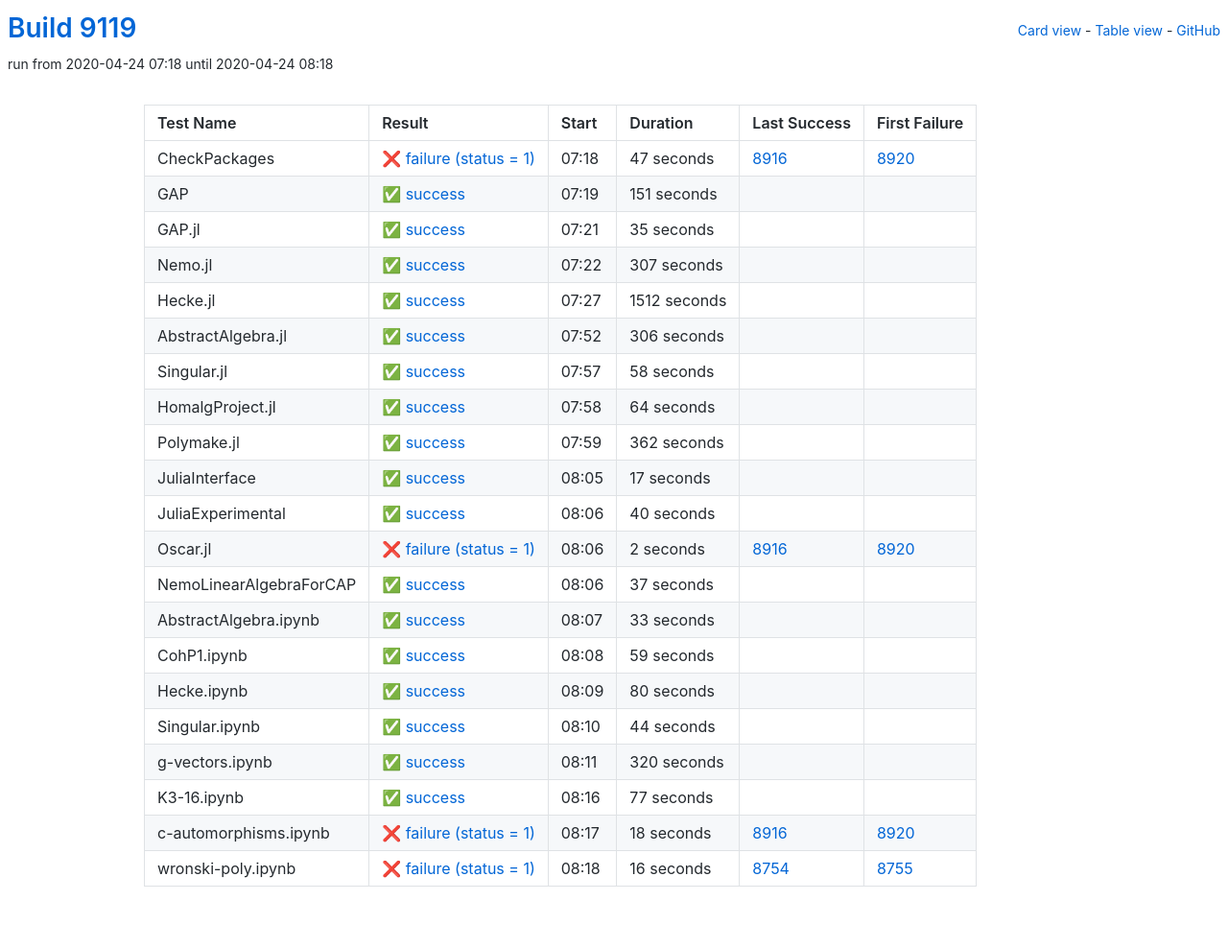
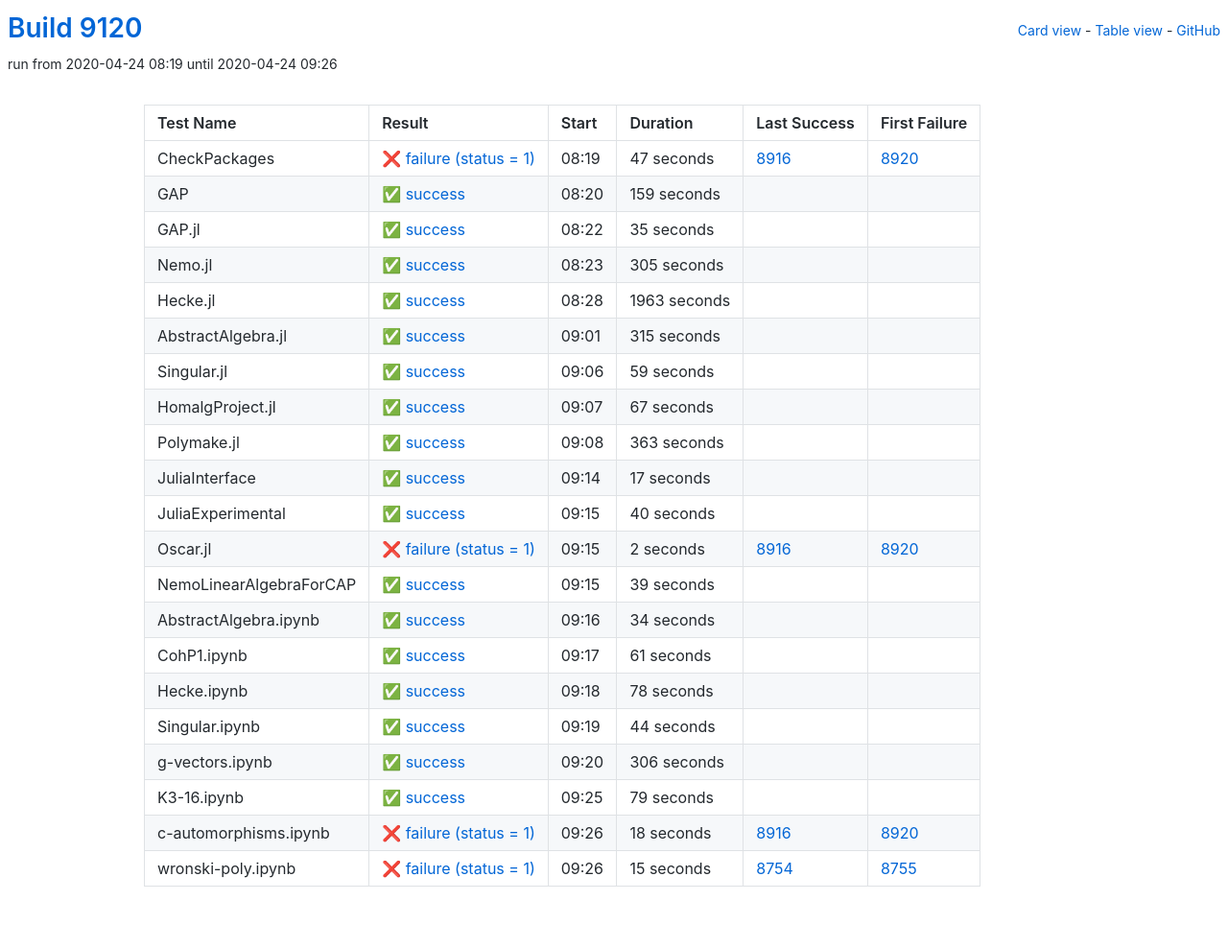
Before and after one commit to oscar-system/oscar-ci-status, a Jekyll site: the page built from table.html, in a window 1280 px wide. Shown: the whole page at 96% size. Built offline with Jekyll 4.4.1, drawn with Linux system fonts in a browser that asks for light colours.

Commit message:
Build 9120

```diff
--- a/_data/ci.yml
+++ b/_data/ci.yml
@@ -1,5 +1,5 @@
-build: 9119
-build_url: https://oscarci.mathematik.uni-kl.de/job/oscar/9119/
+build: 9120
+build_url: https://oscarci.mathematik.uni-kl.de/job/oscar/9120/
 job: oscar
 tests:
 - duration: 47
@@ -8,20 +8,20 @@
   first_failure_url: https://oscarci.mathematik.uni-kl.de/job/oscar/8920/
   last_success: 8916
   last_success_url: https://oscarci.mathematik.uni-kl.de/job/oscar/8916/
-  log: https://oscarci.mathematik.uni-kl.de/job/oscar/9119/artifact/logs/build-9119/CheckPackages.log
+  log: https://oscarci.mathematik.uni-kl.de/job/oscar/9120/artifact/logs/build-9120/CheckPackages.log
   name: CheckPackages
-  start: 2020-04-24 07:18
+  start: 2020-04-24 08:19
   status: failure
   success: false
-- duration: 151
+- duration: 159
   exitcode: 0
   first_failure: false
   first_failure_url: null
   last_success: false
   last_success_url: null
-  log: https://oscarci.mathematik.uni-kl.de/job/oscar/9119/artifact/logs/build-9119/GAP.log
+  log: https://oscarci.mathematik.uni-kl.de/job/oscar/9120/artifact/logs/build-9120/GAP.log
   name: GAP
-  start: 2020-04-24 07:19
+  start: 2020-04-24 08:20
   status: success
   success: true
 - duration: 35
@@ -30,31 +30,163 @@
   first_failure_url: null
   last_success: false
   last_success_url: null
-  log: https://oscarci.mathematik.uni-kl.de/job/oscar/9119/artifact/logs/build-9119/GAP.jl.log
+  log: https://oscarci.mathematik.uni-kl.de/job/oscar/9120/artifact/logs/build-9120/GAP.jl.log
   name: GAP.jl
-  start: 2020-04-24 07:21
+  start: 2020-04-24 08:22
   status: success
   success: true
-- duration: 307
+- duration: 305
   exitcode: 0
   first_failure: false
   first_failure_url: null
   last_success: false
   last_success_url: null
-  log: https://oscarci.mathematik.uni-kl.de/job/oscar/9119/artifact/logs/build-9119/Nemo.jl.log
+  log: https://oscarci.mathematik.uni-kl.de/job/oscar/9120/artifact/logs/build-9120/Nemo.jl.log
   name: Nemo.jl
-  start: 2020-04-24 07:22
+  start: 2020-04-24 08:23
   status: success
   success: true
-- duration: 1512
+- duration: 1963
   exitcode: 0
   first_failure: false
   first_failure_url: null
   last_success: false
   last_success_url: null
-  log: https://oscarci.mathematik.uni-kl.de/job/oscar/9119/artifact/logs/build-9119/Hecke.jl.log
+  log: https://oscarci.mathematik.uni-kl.de/job/oscar/9120/artifact/logs/build-9120/Hecke.jl.log
   name: Hecke.jl
-  start: 2020-04-24 07:27
+  start: 2020-04-24 08:28
+  status: success
+  success: true
+- duration: 315
+  exitcode: 0
+  first_failure: false
+  first_failure_url: null
+  last_success: false
+  last_success_url: null
+  log: https://oscarci.mathematik.uni-kl.de/job/oscar/9120/artifact/logs/build-9120/AbstractAlgebra.jl.log
+  name: AbstractAlgebra.jl
+  start: 2020-04-24 09:01
+  status: success
+  success: true
+- duration: 59
+  exitcode: 0
+  first_failure: false
+  first_failure_url: null
+  last_success: false
+  last_success_url: null
+  log: https://oscarci.mathematik.uni-kl.de/job/oscar/9120/artifact/logs/build-9120/Singular.jl.log
+  name: Singular.jl
+  start: 2020-04-24 09:06
+  status: success
+  success: true
+- duration: 67
+  exitcode: 0
+  first_failure: false
+  first_failure_url: null
+  last_success: false
+  last_success_url: null
+  log: https://oscarci.mathematik.uni-kl.de/job/oscar/9120/artifact/logs/build-9120/HomalgProject.jl.log
+  name: HomalgProject.jl
+  start: 2020-04-24 09:07
+  status: success
+  success: true
+- duration: 363
+  exitcode: 0
+  first_failure: false
+  first_failure_url: null
+  last_success: false
+  last_success_url: null
+  log: https://oscarci.mathematik.uni-kl.de/job/oscar/9120/artifact/logs/build-9120/Polymake.jl.log
+  name: Polymake.jl
+  start: 2020-04-24 09:08
+  status: success
+  success: true
+- duration: 17
+  exitcode: 0
+  first_failure: false
+  first_failure_url: null
+  last_success: false
+  last_success_url: null
+  log: https://oscarci.mathematik.uni-kl.de/job/oscar/9120/artifact/logs/build-9120/JuliaInterface.log
+  name: JuliaInterface
+  start: 2020-04-24 09:14
+  status: success
+  success: true
+- duration: 40
+  exitcode: 0
+  first_failure: false
+  first_failure_url: null
+  last_success: false
+  last_success_url: null
+  log: https://oscarci.mathematik.uni-kl.de/job/oscar/9120/artifact/logs/build-9120/JuliaExperimental.log
+  name: JuliaExperimental
+  start: 2020-04-24 09:15
+  status: success
+  success: true
+- duration: 2
+  exitcode: 1
+  first_failure: 8920
+  first_failure_url: https://oscarci.mathematik.uni-kl.de/job/oscar/8920/
+  last_success: 8916
+  last_success_url: https://oscarci.mathematik.uni-kl.de/job/oscar/8916/
+  log: https://oscarci.mathematik.uni-kl.de/job/oscar/9120/artifact/logs/build-9120/Oscar.jl.log
+  name: Oscar.jl
+  start: 2020-04-24 09:15
+  status: failure
+  success: false
+- duration: 39
+  exitcode: 0
+  first_failure: false
+  first_failure_url: null
+  last_success: false
+  last_success_url: null
+  log: https://oscarci.mathematik.uni-kl.de/job/oscar/9120/artifact/logs/build-9120/NemoLinearAlgebraForCAP.log
+  name: NemoLinearAlgebraForCAP
+  start: 2020-04-24 09:15
+  status: success
+  success: true
+- duration: 34
+  exitcode: 0
+  first_failure: false
+  first_failure_url: null
+  last_success: false
+  last_success_url: null
+  log: https://oscarci.mathematik.uni-kl.de/job/oscar/9120/artifact/logs/build-9120/AbstractAlgebra.ipynb.log
+  name: AbstractAlgebra.ipynb
+  start: 2020-04-24 09:16
+  status: success
+  success: true
+- duration: 61
+  exitcode: 0
+  first_failure: false
+  first_failure_url: null
+  last_success: false
+  last_success_url: null
+  log: https://oscarci.mathematik.uni-kl.de/job/oscar/9120/artifact/logs/build-9120/CohP1.ipynb.log
+  name: CohP1.ipynb
+  start: 2020-04-24 09:17
+  status: success
+  success: true
+- duration: 78
+  exitcode: 0
+  first_failure: false
+  first_failure_url: null
+  last_success: false
+  last_success_url: null
+  log: https://oscarci.mathematik.uni-kl.de/job/oscar/9120/artifact/logs/build-9120/Hecke.ipynb.log
+  name: Hecke.ipynb
+  start: 2020-04-24 09:18
+  status: success
+  success: true
+- duration: 44
+  exitcode: 0
+  first_failure: false
+  first_failure_url: null
+  last_success: false
+  last_success_url: null
+  log: https://oscarci.mathematik.uni-kl.de/job/oscar/9120/artifact/logs/build-9120/Singular.ipynb.log
+  name: Singular.ipynb
+  start: 2020-04-24 09:19
   status: success
   success: true
 - duration: 306
@@ -63,152 +195,20 @@
   first_failure_url: null
   last_success: false
   last_success_url: null
-  log: https://oscarci.mathematik.uni-kl.de/job/oscar/9119/artifact/logs/build-9119/AbstractAlgebra.jl.log
-  name: AbstractAlgebra.jl
-  start: 2020-04-24 07:52
+  log: https://oscarci.mathematik.uni-kl.de/job/oscar/9120/artifact/logs/build-9120/g-vectors.ipynb.log
+  name: g-vectors.ipynb
+  start: 2020-04-24 09:20
   status: success
   success: true
-- duration: 58
+- duration: 79
   exitcode: 0
   first_failure: false
   first_failure_url: null
   last_success: false
   last_success_url: null
-  log: https://oscarci.mathematik.uni-kl.de/job/oscar/9119/artifact/logs/build-9119/Singular.jl.log
-  name: Singular.jl
-  start: 2020-04-24 07:57
-  status: success
-  success: true
-- duration: 64
-  exitcode: 0
-  first_failure: false
-  first_failure_url: null
-  last_success: false
-  last_success_url: null
-  log: https://oscarci.mathematik.uni-kl.de/job/oscar/9119/artifact/logs/build-9119/HomalgProject.jl.log
-  name: HomalgProject.jl
-  start: 2020-04-24 07:58
-  status: success
-  success: true
-- duration: 362
-  exitcode: 0
-  first_failure: false
-  first_failure_url: null
-  last_success: false
-  last_success_url: null
-  log: https://oscarci.mathematik.uni-kl.de/job/oscar/9119/artifact/logs/build-9119/Polymake.jl.log
-  name: Polymake.jl
-  start: 2020-04-24 07:59
-  status: success
-  success: true
-- duration: 17
-  exitcode: 0
-  first_failure: false
-  first_failure_url: null
-  last_success: false
-  last_success_url: null
-  log: https://oscarci.mathematik.uni-kl.de/job/oscar/9119/artifact/logs/build-9119/JuliaInterface.log
-  name: JuliaInterface
-  start: 2020-04-24 08:05
-  status: success
-  success: true
-- duration: 40
-  exitcode: 0
-  first_failure: false
-  first_failure_url: null
-  last_success: false
-  last_success_url: null
-  log: https://oscarci.mathematik.uni-kl.de/job/oscar/9119/artifact/logs/build-9119/JuliaExperimental.log
-  name: JuliaExperimental
-  start: 2020-04-24 08:06
-  status: success
-  success: true
-- duration: 2
-  exitcode: 1
-  first_failure: 8920
-  first_failure_url: https://oscarci.mathematik.uni-kl.de/job/oscar/8920/
-  last_success: 8916
-  last_success_url: https://oscarci.mathematik.uni-kl.de/job/oscar/8916/
-  log: https://oscarci.mathematik.uni-kl.de/job/oscar/9119/artifact/logs/build-9119/Oscar.jl.log
-  name: Oscar.jl
-  start: 2020-04-24 08:06
-  status: failure
-  success: false
-- duration: 37
-  exitcode: 0
-  first_failure: false
-  first_failure_url: null
-  last_success: false
-  last_success_url: null
-  log: https://oscarci.mathematik.uni-kl.de/job/oscar/9119/artifact/logs/build-9119/NemoLinearAlgebraForCAP.log
-  name: NemoLinearAlgebraForCAP
-  start: 2020-04-24 08:06
-  status: success
-  success: true
-- duration: 33
-  exitcode: 0
-  first_failure: false
-  first_failure_url: null
-  last_success: false
-  last_success_url: null
-  log: https://oscarci.mathematik.uni-kl.de/job/oscar/9119/artifact/logs/build-9119/AbstractAlgebra.ipynb.log
-  name: AbstractAlgebra.ipynb
-  start: 2020-04-24 08:07
-  status: success
-  success: true
-- duration: 59
-  exitcode: 0
-  first_failure: false
-  first_failure_url: null
-  last_success: false
-  last_success_url: null
-  log: https://oscarci.mathematik.uni-kl.de/job/oscar/9119/artifact/logs/build-9119/CohP1.ipynb.log
-  name: CohP1.ipynb
-  start: 2020-04-24 08:08
-  status: success
-  success: true
-- duration: 80
-  exitcode: 0
-  first_failure: false
-  first_failure_url: null
-  last_success: false
-  last_success_url: null
-  log: https://oscarci.mathematik.uni-kl.de/job/oscar/9119/artifact/logs/build-9119/Hecke.ipynb.log
-  name: Hecke.ipynb
-  start: 2020-04-24 08:09
-  status: success
-  success: true
-- duration: 44
-  exitcode: 0
-  first_failure: false
-  first_failure_url: null
-  last_success: false
-  last_success_url: null
-  log: https://oscarci.mathematik.uni-kl.de/job/oscar/9119/artifact/logs/build-9119/Singular.ipynb.log
-  name: Singular.ipynb
-  start: 2020-04-24 08:10
-  status: success
-  success: true
-- duration: 320
-  exitcode: 0
-  first_failure: false
-  first_failure_url: null
-  last_success: false
-  last_success_url: null
-  log: https://oscarci.mathematik.uni-kl.de/job/oscar/9119/artifact/logs/build-9119/g-vectors.ipynb.log
-  name: g-vectors.ipynb
-  start: 2020-04-24 08:11
-  status: success
-  success: true
-- duration: 77
-  exitcode: 0
-  first_failure: false
-  first_failure_url: null
-  last_success: false
-  last_success_url: null
-  log: https://oscarci.mathematik.uni-kl.de/job/oscar/9119/artifact/logs/build-9119/K3-16.ipynb.log
+  log: https://oscarci.mathematik.uni-kl.de/job/oscar/9120/artifact/logs/build-9120/K3-16.ipynb.log
   name: K3-16.ipynb
-  start: 2020-04-24 08:16
+  start: 2020-04-24 09:25
   status: success
   success: true
 - duration: 18
@@ -217,19 +217,19 @@
   first_failure_url: https://oscarci.mathematik.uni-kl.de/job/oscar/8920/
   last_success: 8916
   last_success_url: https://oscarci.mathematik.uni-kl.de/job/oscar/8916/
-  log: https://oscarci.mathematik.uni-kl.de/job/oscar/9119/artifact/logs/build-9119/c-automorphisms.ipynb.log
+  log: https://oscarci.mathematik.uni-kl.de/job/oscar/9120/artifact/logs/build-9120/c-automorphisms.ipynb.log
   name: c-automorphisms.ipynb
-  start: 2020-04-24 08:17
+  start: 2020-04-24 09:26
   status: failure
   success: false
-- duration: 16
+- duration: 15
   exitcode: 1
   first_failure: 8755
   first_failure_url: https://oscarci.mathematik.uni-kl.de/job/oscar/8755/
   last_success: 8754
   last_success_url: https://oscarci.mathematik.uni-kl.de/job/oscar/8754/
-  log: https://oscarci.mathematik.uni-kl.de/job/oscar/9119/artifact/logs/build-9119/wronski-poly.ipynb.log
+  log: https://oscarci.mathematik.uni-kl.de/job/oscar/9120/artifact/logs/build-9120/wronski-poly.ipynb.log
   name: wronski-poly.ipynb
-  start: 2020-04-24 08:18
+  start: 2020-04-24 09:26
   status: failure
   success: false
```
Also changed, not shown: README.md.
